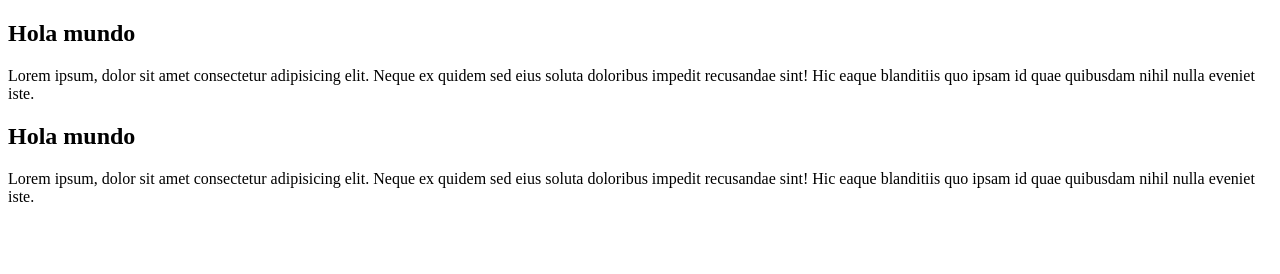
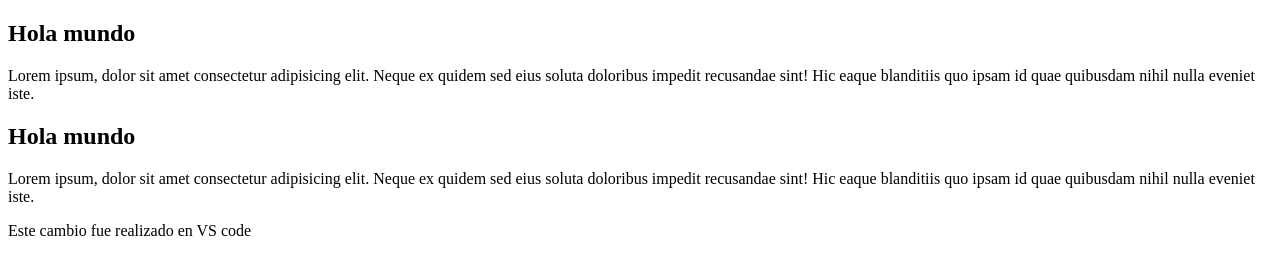
Before and after one commit to JuanJo9905/practicando_git, a plain HTML site: page index.html in a window 1280 px wide. Drawn offline with Linux system fonts and the light colour scheme.

Commit message:
Primer commit desde VS code

```diff
--- a/index.html
+++ b/index.html
@@ -3,7 +3,7 @@
 <head>
     <meta charset="UTF-8">
     <meta name="viewport" content="width=device-width, initial-scale=1.0">
-    <title>Practica</title>
+    <title>Practicando con git</title>
 </head>
 <body>
 
@@ -22,7 +22,7 @@
          Hic eaque blanditiis quo ipsam id quae quibusdam nihil nulla eveniet iste.</p>
         </article>
     </div>
-
+    <p>Este cambio fue realizado en VS code</p>
 
 </body>
 </html>
```
Also changed, not shown: 1 other file.
